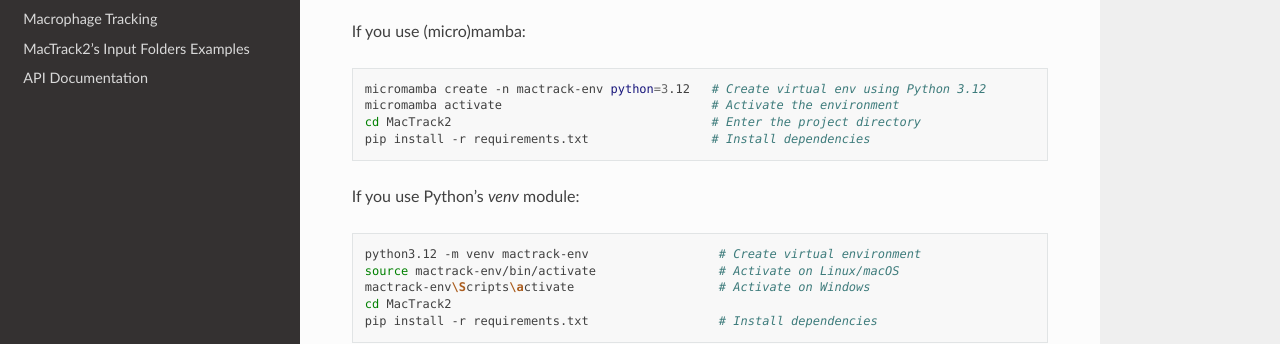
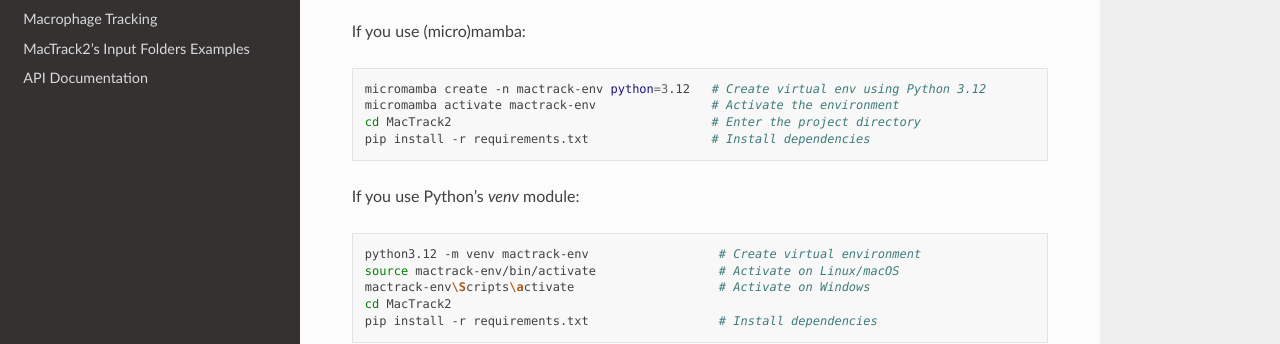
Before and after one commit to guibouland/MacTrack2, a Sphinx documentation site: the page built from doc/source/index.rst, in a window 1280 px wide and 900 px high, scrolled down 656 px. Shown: the part 162-506 px from the top of the window. Built offline with Sphinx 7.4.7 and the Read the Docs theme 3.1.0, drawn with Linux system fonts in a browser that asks for light colours; pages that are not in the unit, such as notebooks, are missing from menus.

```diff
--- a/doc/source/conf.py
+++ b/doc/source/conf.py
@@ -25,6 +25,7 @@ extensions = [
 templates_path = ["_templates"]
 exclude_patterns = []
 
+add_module_names = False
 
 # -- Options for HTML output -------------------------------------------------
 # https://www.sphinx-doc.org/en/master/usage/configuration.html#options-for-html-output
--- a/doc/source/index.rst
+++ b/doc/source/index.rst
@@ -25,7 +25,7 @@ If you use (micro)mamba:
 .. code-block:: bash
 
     micromamba create -n mactrack-env python=3.12   # Create virtual env using Python 3.12
-    micromamba activate                             # Activate the environment
+    micromamba activate mactrack-env                # Activate the environment
     cd MacTrack2                                    # Enter the project directory
     pip install -r requirements.txt                 # Install dependencies
 
```
Also changed, not shown: README.md (+1 -1 lines).
